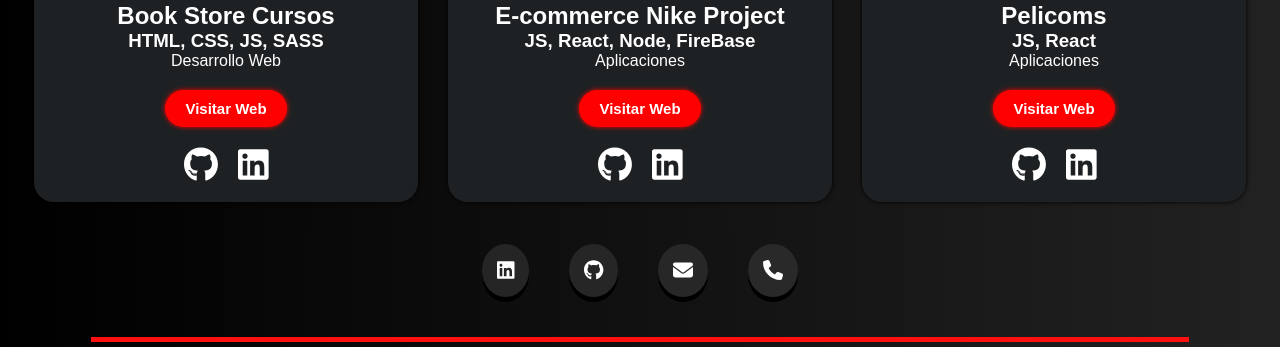
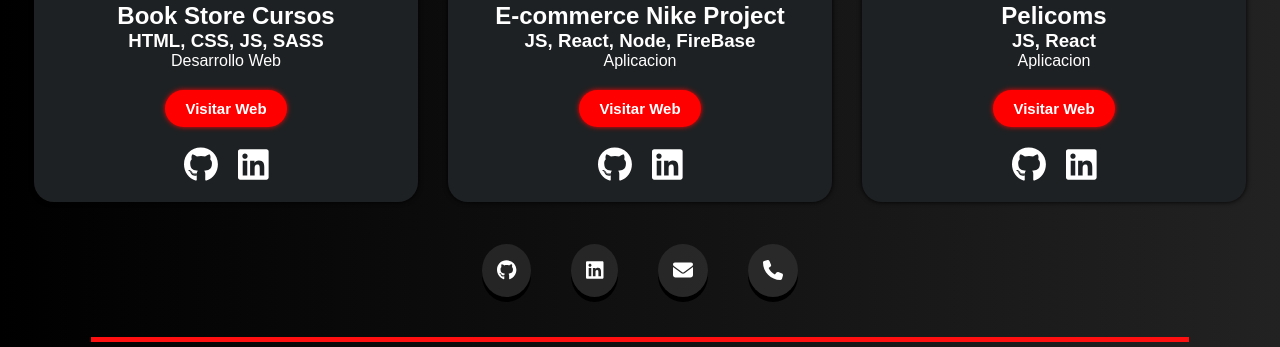
Before and after one commit to Nahuxc/Portfolio-NCA, a React (Vite) app: page /Portfolio in a window 1280 px wide. Shown: the part 343-690 px from the top of the page. Built offline with nearby package versions, Linux system fonts and the light colour scheme.

Commit message:
update-optimization

```diff
--- a/src/components/Footer/Footer.css
+++ b/src/components/Footer/Footer.css
@@ -24,6 +24,11 @@
     transition: all 300ms;
 }
 
+.contact-info li a{
+    font-size: 20px;
+    color: white;
+}
+
 .contact-info li:hover{
     background-color: #ff4141;
     color: white;
--- a/src/components/Footer/Footer.jsx
+++ b/src/components/Footer/Footer.jsx
@@ -1,4 +1,5 @@
 import React from 'react'
+import { Link } from 'react-router-dom'
 import "./Footer.css"
 import { FontAwesomeIcon } from '@fortawesome/react-fontawesome'
 import { faLinkedin, faGithub} from '@fortawesome/free-brands-svg-icons'
@@ -9,8 +10,8 @@ const Footer = () => {
     <footer className='footer'>
       <div>
         <ul className='contact-info'>
-          <li><FontAwesomeIcon className='linkedin' icon={faLinkedin} /></li>
-          <li><FontAwesomeIcon className='github' icon={faGithub} /></li>
+          <li><Link target='_blank' to={"https://github.com/Nahuxc"} ><FontAwesomeIcon className='github-icon' icon={faGithub} /></Link></li>
+          <li><Link target='_blank' to={"https://www.linkedin.com/in/nahuel-coronel-09a846229/"} ><FontAwesomeIcon className='linkedin-icon' icon={faLinkedin} /></Link></li>
           <li> <FontAwesomeIcon className='envelope' icon={faEnvelope} /> </li>
           <li><FontAwesomeIcon className='faphone' icon={faPhone} /></li>
         </ul>
--- a/src/components/Home/Home.jsx
+++ b/src/components/Home/Home.jsx
@@ -1,5 +1,4 @@
 import React from 'react'
-import photo from "../assets/img/perfil.png"
 import "./Home.css"
 
 const Home = () => {
--- a/src/components/Portfolio/Portfolio.jsx
+++ b/src/components/Portfolio/Portfolio.jsx
@@ -19,18 +19,18 @@ const Portfolio = () => {
     {
         "id": 2,
         "name": "E-commerce Nike Project",
-        "url": "https://nahuxc.github.io/Book-Store-cursos/",
+        "url": "https://ecommercenike.netlify.app/",
         "img":"E-commerce-Nike.png",
         "tecnologies" : "JS, React, Node, FireBase",
-        "categorias": "Aplicaciones"
+        "categorias": "Aplicacion"
     },
     {
         "id": 3,
         "name": "Pelicoms",
-        "url": "https://nahuxc.github.io/Book-Store-cursos/",
+        "url": "https://peliscoms.netlify.app/",
         "img":"PeliComs.png",
         "tecnologies" : "JS, React",
-        "categorias": "Aplicaciones"
+        "categorias": "Aplicacion"
     }
 ]
 
@@ -52,7 +52,7 @@ const Portfolio = () => {
               </div>
                 <Link target='_blank' to={work.url} ><button>Visitar Web</button></Link>
                 <div className='work-icons'>
-                   <Link target='_blank' to={"https://github.com/Nahuxc"} ><FontAwesomeIcon className='github-icon' icon={faGithub} /></Link>
+                  <Link target='_blank' to={"https://github.com/Nahuxc"} ><FontAwesomeIcon className='github-icon' icon={faGithub} /></Link>
                   <Link target='_blank' to={"https://www.linkedin.com/in/nahuel-coronel-09a846229/"} ><FontAwesomeIcon className='linkedin-icon' icon={faLinkedin} /></Link>
                 </div>
             </div>
```
Also changed, not shown: vite.config.js.timestamp-1694178798173-92ff54dfa9c65.mjs (deleted, +0 -10 lines), src/components/assets/img/perfil.png (deleted), src/components/data/works.js (added).
